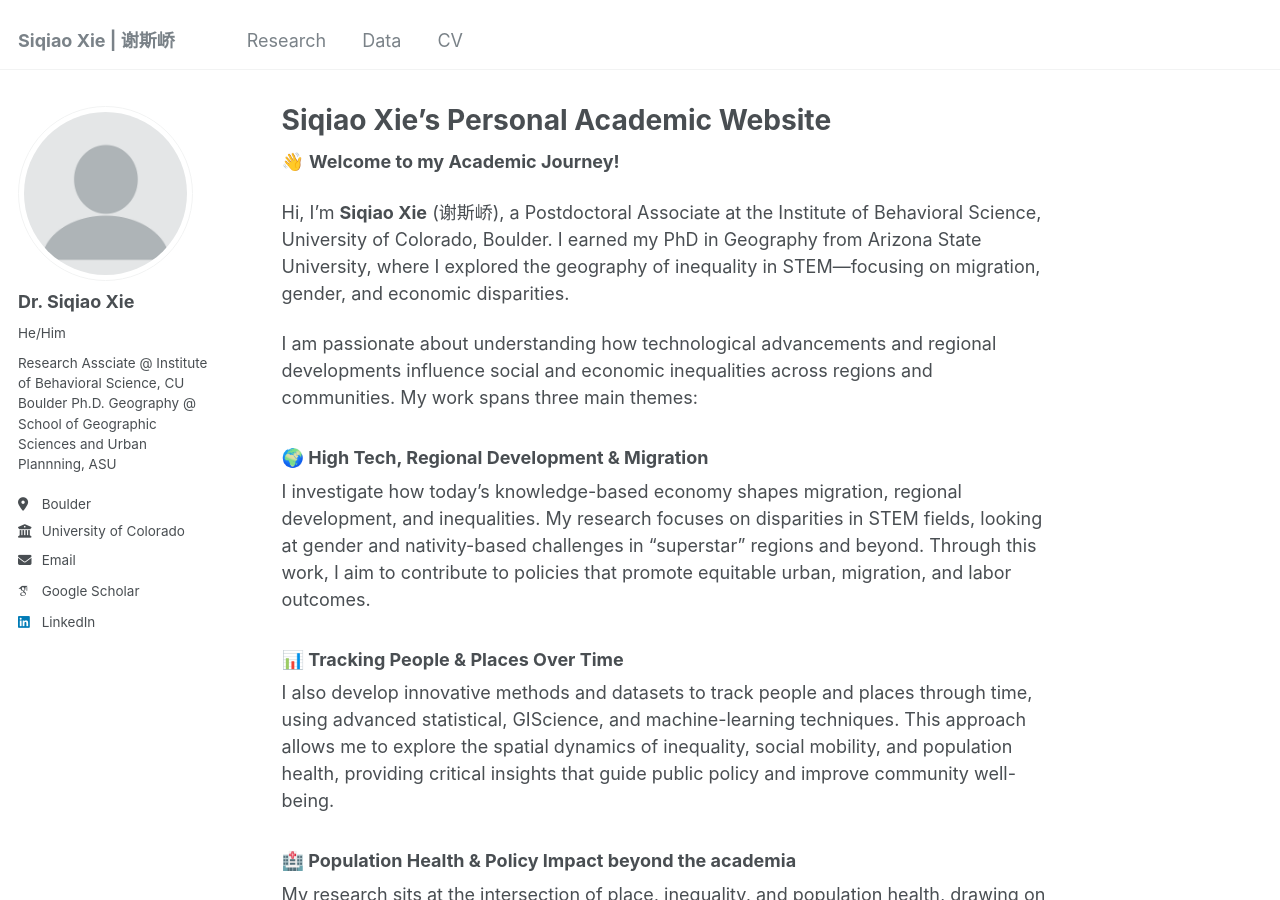
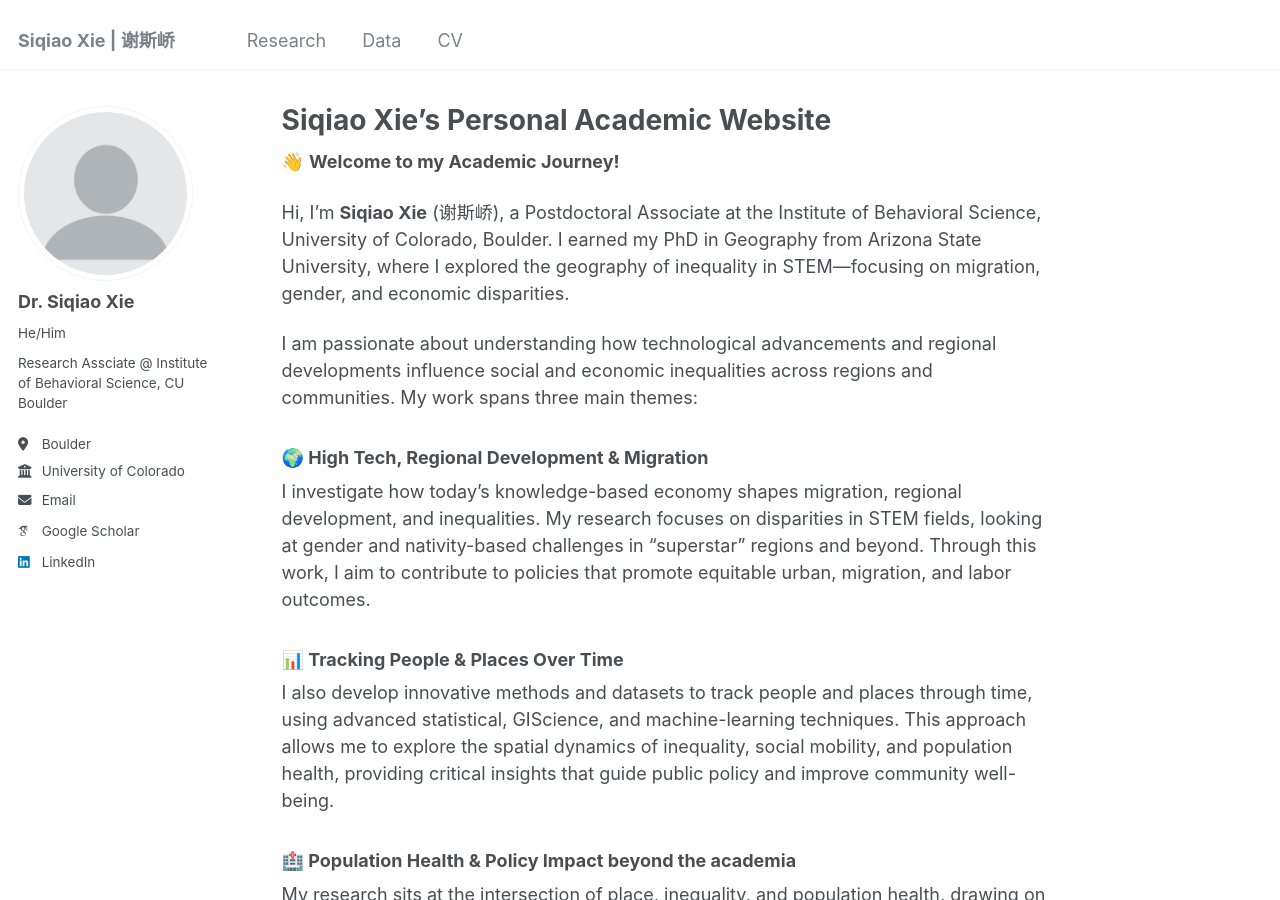
Before and after one commit to xiesiqiao/xiesiqiao.github.io, a Jekyll site: the page built from _pages/about.md, in a window 1280 px wide and 900 px high. Built offline with Jekyll 4.4.1, drawn with Linux system fonts in a browser that asks for light colours; some web fonts are replaced.

Commit message:
Update _config.yml

```diff
--- a/_config.yml
+++ b/_config.yml
@@ -24,9 +24,7 @@ author:
   avatar           : "profile.png"
   name             : "Dr. Siqiao Xie"
   pronouns         : "He/Him"
-  bio              : "Research Assciate @ Institute of Behavioral Science, CU Boulder
-
-  Ph.D. Geography @ School of Geographic Sciences and Urban Plannning, ASU"
+  bio              : "Research Assciate @ Institute of Behavioral Science, CU Boulder"
   location         : "Boulder"
   employer         : "University of Colorado"
   uri              : # URL
```
